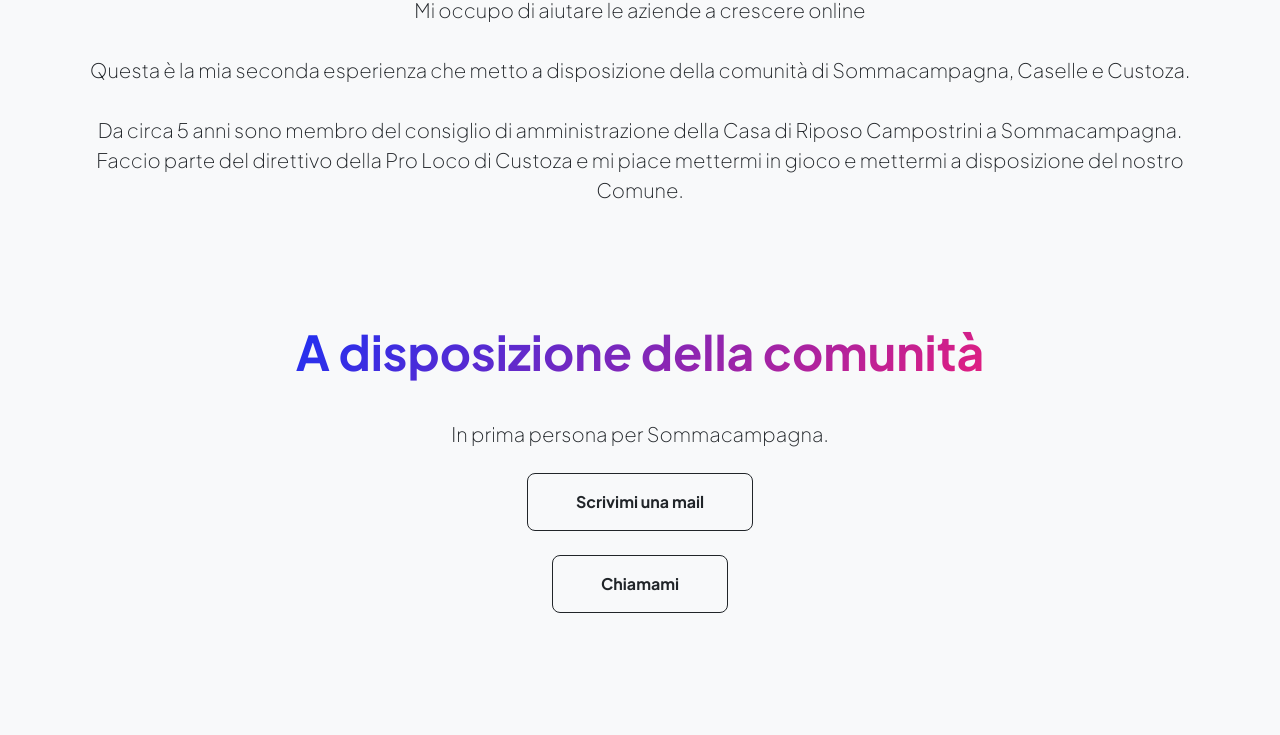
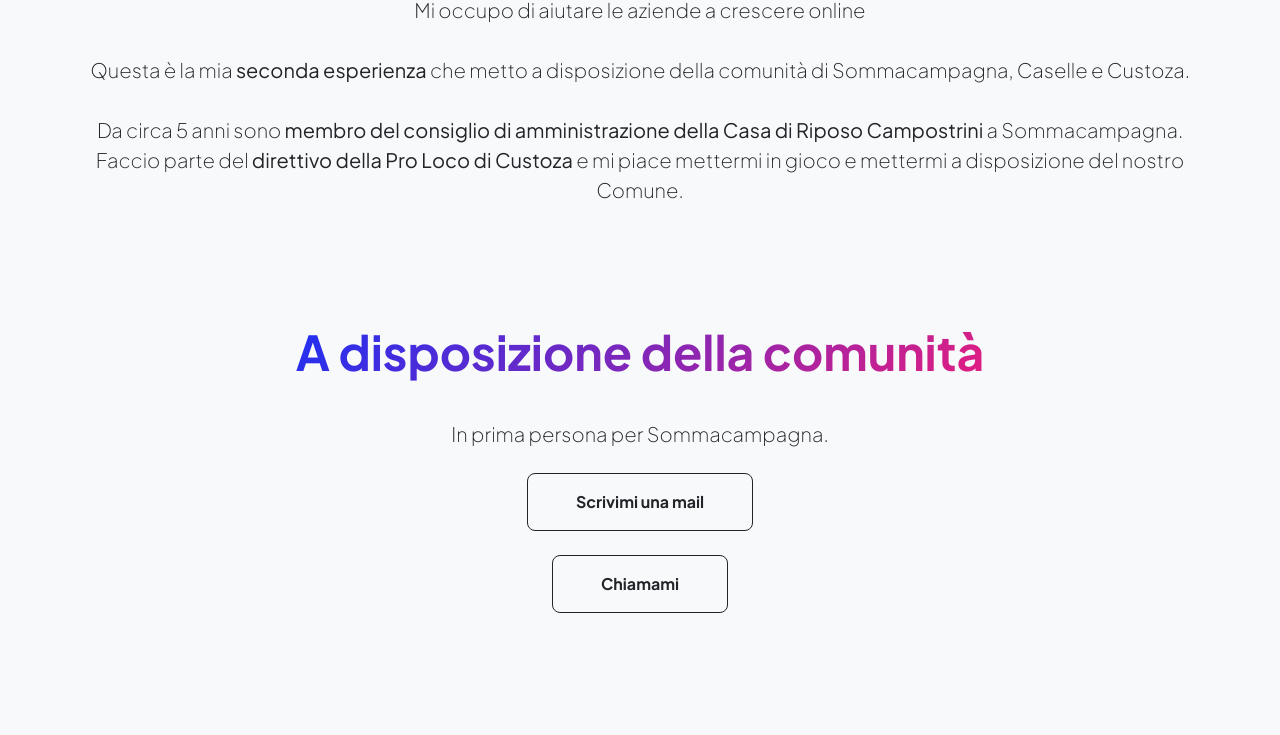
Before and after one commit to lucabonfante/lucabonfante, a plain HTML site: page sommacampagna.html in a window 1280 px wide. Shown: the part 1243-1978 px from the top of the page. Drawn offline with nearby package versions, Linux system fonts and the light colour scheme.

Commit message:
Add files via upload

```diff
--- a/sommacampagna.html
+++ b/sommacampagna.html
@@ -174,10 +174,10 @@
                         <div class="col-xxl-8">
                             <div class="text-center my-2">
                                 <h2 class="display-2 fw-bolder"><span class="text-gradient d-inline">Chi sono</span></h2>
-                                <p class="lead fw-light mb-4"><br>Sono Luca Bonfante, ho 26 anni e sono un libero professionista.
+                                <p class="lead fw-light mb-4"><br>Sono <b>Luca Bonfante</b>, ho 26 anni e sono un libero professionista.
                                     <br> Mi occupo di aiutare le aziende a crescere online<br><br>
-                                    Questa è la mia seconda esperienza che metto a disposizione della comunità di Sommacampagna, Caselle e Custoza. <br><br>
-                                    Da circa 5 anni sono membro del consiglio di amministrazione della Casa di Riposo Campostrini a Sommacampagna. Faccio parte del direttivo della Pro Loco di Custoza e mi piace mettermi in gioco e mettermi a disposizione del nostro Comune.<br><br>
+                                    Questa è la mia <b>seconda esperienza</b> che metto a disposizione della comunità di Sommacampagna, Caselle e Custoza. <br><br>
+                                    Da circa 5 anni sono <b>membro del consiglio di amministrazione della Casa di Riposo Campostrini</b> a Sommacampagna. Faccio parte del <b>direttivo della Pro Loco di Custoza</b> e mi piace mettermi in gioco e mettermi a disposizione del nostro Comune.<br><br>
                                 </p>
                                 <!--p class="text-muted">Lorem ipsum dolor sit amet, consectetur adipisicing elit. Fugit dolorum itaque qui unde quisquam consequatur autem. Eveniet quasi nobis aliquid cumque officiis sed rem iure ipsa! Praesentium ratione atque dolorem?</p>
                                 <div class="d-flex justify-content-center fs-2 gap-4">
@@ -199,8 +199,8 @@
                                 <h2 class="display-5 fw-bolder"><span class="text-gradient d-inline">A disposizione della comunità</span></h2>
                                 <p class="lead fw-light mb-4"><br>In prima persona per Sommacampagna.
                                 </p>
-                                <a class="btn btn-outline-dark btn-lg px-5 py-3 fs-6 fw-bolder" href="projects.html">Scrivimi una mail</a><br><br>
-                                <a class="btn btn-outline-dark btn-lg px-5 py-3 fs-6 fw-bolder" href="projects.html">Chiamami</a>
+                                <a class="btn btn-outline-dark btn-lg px-5 py-3 fs-6 fw-bolder" href="mailto:sommacampagna.bonfante@gmail.com">Scrivimi una mail</a><br><br>
+                                <a class="btn btn-outline-dark btn-lg px-5 py-3 fs-6 fw-bolder" href="tel:+393486983468">Chiamami</a>
                                 <!--p class="text-muted">Lorem ipsum dolor sit amet, consectetur adipisicing elit. Fugit dolorum itaque qui unde quisquam consequatur autem. Eveniet quasi nobis aliquid cumque officiis sed rem iure ipsa! Praesentium ratione atque dolorem?</p>
                                 <div class="d-flex justify-content-center fs-2 gap-4">
                                     <a class="text-gradient" href="#!"><i class="bi bi-twitter"></i></a>
```
